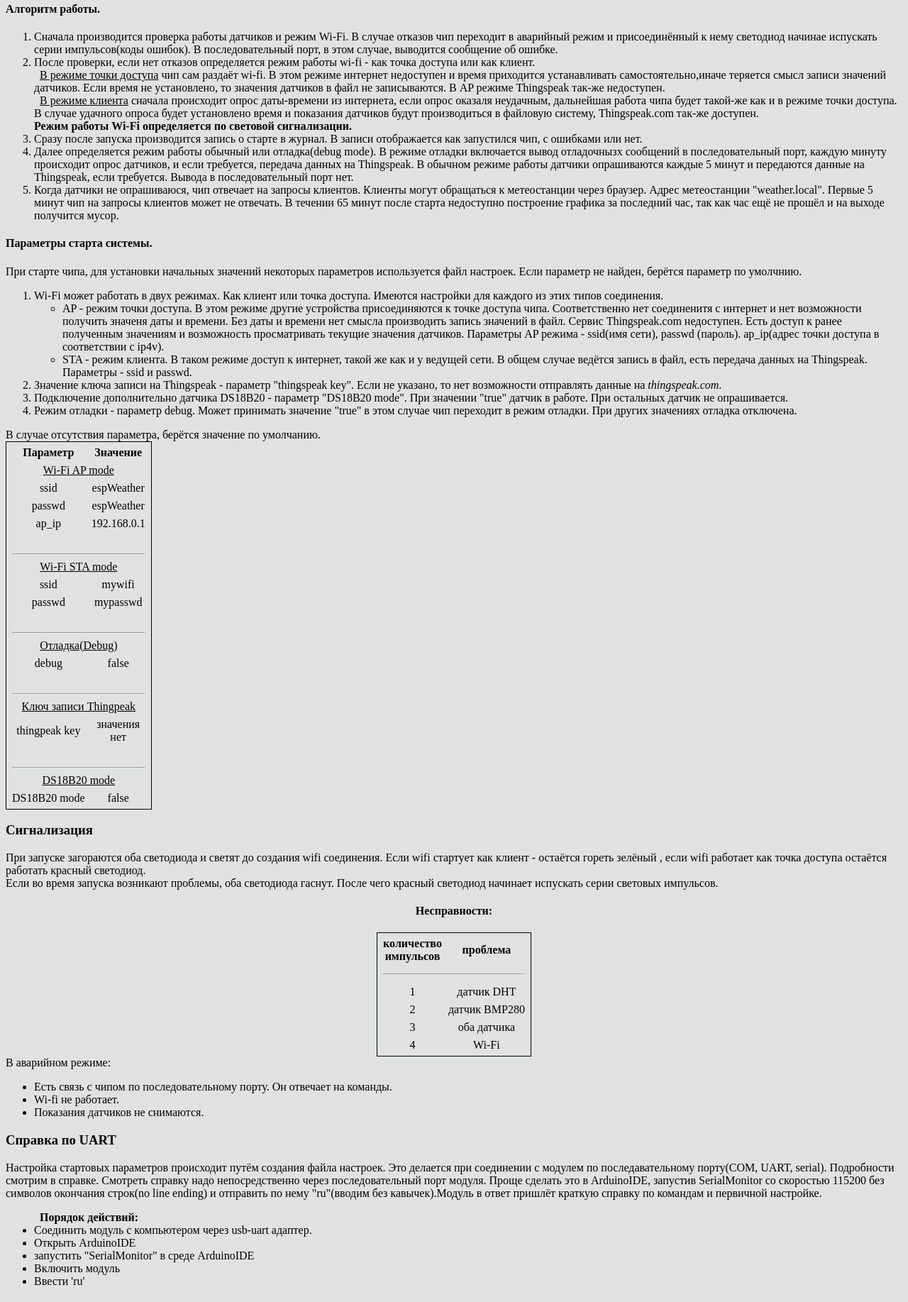
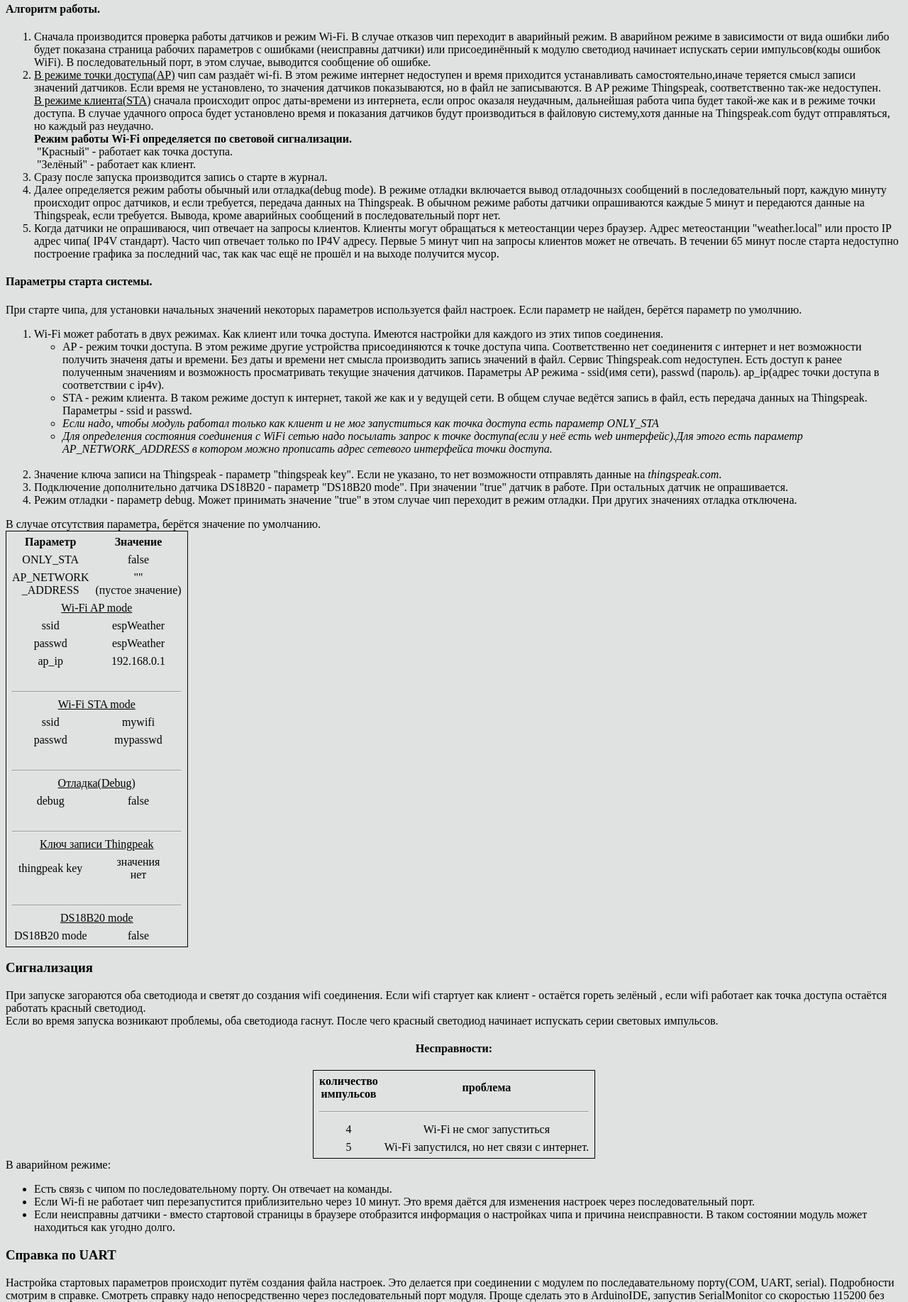
Before and after one commit to andre-i/mini_weather, a plain HTML site: page espSensors/data/Help.htm in a window 1280 px wide. Shown: the part 280-2115 px from the top of the page at 71% size. Drawn offline with Linux system fonts and the light colour scheme.

Commit message:
small remake help.htm

```diff
--- a/espSensors/data/Help.htm
+++ b/espSensors/data/Help.htm
@@ -41,33 +41,35 @@
 <ol>
     <li>
         Сначала производится проверка работы датчиков и режим Wi-Fi. В случае отказов чип переходит в аварийный
-        режим и присоединённый к нему светодиод начинае испускать серии импульсов(коды ошибок). В последовательный
+        режим. В аварийном режиме в зависимости от вида ошибки либо будет показана страница рабочих параметров с ошибками
+	    (неисправны датчики) или присоединённый к модулю светодиод начинает испускать серии импульсов(коды ошибок WiFi). В последовательный
         порт, в этом случае, выводится сообщение об ошибке.
     </li>
     <li>
-        После проверки, если нет отказов определяется режим работы wi-fi - как точка доступа или как клиент.
-        <br>&nbsp; <u>В режиме точки доступа</u> чип сам раздаёт wi-fi. В этом режиме интернет недоступен
+        <u>В режиме точки доступа(AP)</u> чип сам раздаёт wi-fi. В этом режиме интернет недоступен
         и время приходится устанавливать самостоятельно,иначе теряется смысл записи значений
-        датчиков. Если время не установлено, то значения датчиков в файл не записываются. В AP режиме
-        Thingspeak так-же недоступен.
-        <br>&nbsp; <u>В режиме клиента</u> сначала происходит опрос даты-времени из интернета, если опрос оказаля
+        датчиков. Если время не установлено, то значения датчиков показываются, но в файл не записываются. В AP режиме
+        Thingspeak, соответственно так-же недоступен.
+        <br><u>В режиме клиента(STA)</u> сначала происходит опрос даты-времени из интернета, если опрос оказаля
         неудачным, дальнейшая работа чипа будет такой-же как и в режиме точки доступа. В случае удачного опроса
-        будет установлено время и показания датчиков будут производиться в файловую систему, Thingspeak.com так-же
-        доступен.<br><b>Режим работы Wi-Fi определяется по световой сигнализации.</b>
+        будет установлено время и показания датчиков будут производиться в файловую систему,хотя данные на Thingspeak.com
+	будут отправляться, но каждый раз неудачно.
+        <br><b>Режим работы Wi-Fi определяется по световой сигнализации.</b>
+        <br>&nbsp;"Красный" - работает как точка доступа.<br>&nbsp;"Зелёный" - работает как клиент.
     </li>
     <li>
-        Сразу после запуска производится запись о старте в журнал. В записи отображается как запустился чип,
-        с ошибками или нет.
+        Сразу после запуска производится запись о старте в журнал.
     </li>
     <li>
         Далее определяется режим работы обычный или отладка(debug mode). В режиме отладки
         включается вывод отладочнызх сообщений в последовательный порт, каждую минуту происходит опрос датчиков,
         и если требуется, передача данных на Thingspeak. В обычном режиме работы датчики опрашиваются каждые 5 минут
-        и передаются данные на Thingspeak, если требуется. Вывода в последовательный порт нет.
+        и передаются данные на Thingspeak, если требуется. Вывода, кроме аварийных сообщений в последовательный порт нет.
     </li>
     <li>
         Когда датчики не опрашиваюся, чип отвечает на запросы клиентов. Клиенты могут обращаться к метеостанции
-        через браузер. Адрес метеостанции "weather.local". Первые 5 минут чип на запросы клиентов может не отвечать.
+        через браузер. Адрес метеостанции "weather.local" или просто IP адрес чипа( IP4V стандарт). Часто чип отвечает
+	только по  IP4V адресу. Первые 5 минут чип на запросы клиентов может не отвечать.
         В течении 65 минут после старта недоступно построение графика за последний час, так как час ещё не прошёл
         и на выходе получится мусор.
     </li>
@@ -96,6 +98,17 @@
                 случае ведётся запись в файл, есть передача данных на Thingspeak. Параметры - ssid и passwd.
             </li>
         </ul>
+        <ul>
+            <li><i>Если надо, чтобы модуль работал только как клиент и не мог запуститься как точка доступа есть
+                параметр ONLY_STA</i>
+            </li>
+            <li>
+                <i>Для определения состояния соединения с WiFi сетью надо посылать запрос к точке доступа(если у неё
+                есть web интерфейс).Для этого есть параметр AP_NETWORK_ADDRESS в котором можно прописать
+                адрес сетевого интерфейса точки доступа.</i>
+            </li>
+        </ul>
+        <br>
     </li>
     <li>
         Значение ключа записи на Thingspeak - параметр "thingspeak key". Если не указано, то нет возможности
@@ -114,6 +127,8 @@
     В случае отсутствия параметра, берётся значение по умолчанию.
     <table>
         <tr><th>Параметр</th><th>Значение</th></tr>
+        <tr><td>ONLY_STA</td><td>false</td></tr>
+        <tr><td>AP_NETWORK<br>_ADDRESS</td><td>""<br>(пустое значение)</td></tr>
         <tr><td colspan="2"><u> Wi-Fi AP mode </u></td> </tr>
         <tr><td>ssid</td><td>espWeather</td></tr>
         <tr><td>passwd</td><td>espWeather</td></tr>
@@ -149,27 +164,21 @@
     </tr>
     <tr><td colspan="2"><hr></td> </tr>
     <tr>
-        <td>1</td>
-        <td> датчик DHT</td>
+        <td>4</td>
+        <td> Wi-Fi не смог запуститься</td>
     </tr>
     <tr>
-        <td>2</td>
-        <td> датчик BMP280</td>
-    </tr>
-    <tr>
-        <td>3</td>
-        <td> оба датчика</td>
-    </tr>
-    <tr>
-        <td>4</td>
-        <td> Wi-Fi</td>
+        <td>5</td>
+        <td> Wi-Fi запустился, но нет связи с интернет.</td>
     </tr>
 </table>
 В аварийном режиме:
 <ul>
 	<li>Есть связь с чипом по последовательному порту. Он отвечает на команды.</li>
-	<li>Wi-fi не работает.</li>
-	<li>Показания датчиков не снимаются.</li>
+	<li>Если Wi-fi не работает чип перезапустится приблизительно через 10 минут. Это время даётся для изменения настроек
+       через последовательный порт.</li>
+	<li>Если неисправны датчики - вместо стартовой страницы в браузере отобразится информация о настройках чипа
+     и причина неисправности. В таком состоянии модуль может находиться как угодно долго.</li>
 </ul>
 </div>
 <!--    -->
```
Also changed, not shown: 3 other files.
